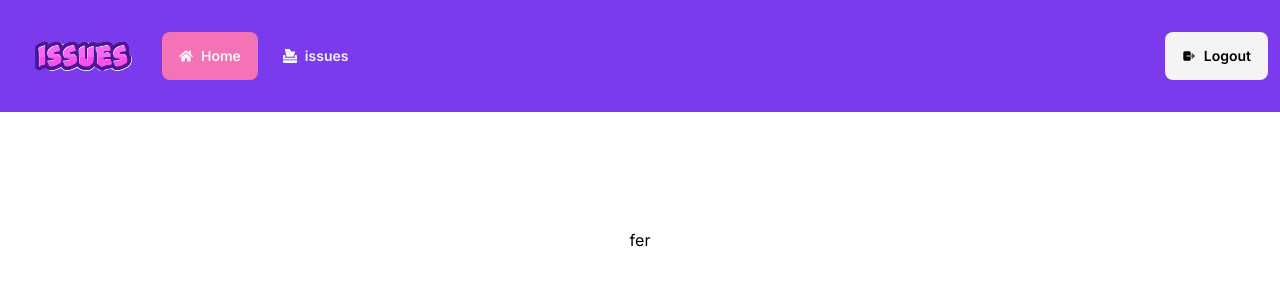
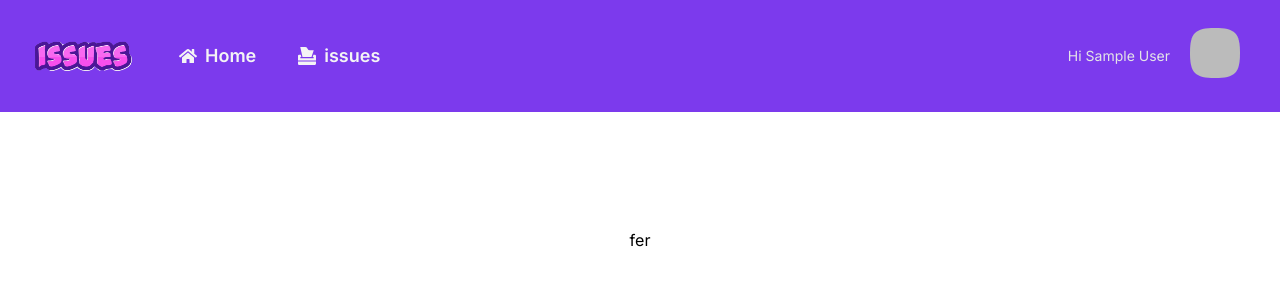
Before and after one commit to hosseinkhoshnevis94/issue-app, a Next.js app: page / in a window 1280 px wide. Shown: the top 300 px of the page. Built offline with nearby package versions, Linux system fonts and the light colour scheme; no server answers; sample sign-in values are in the browser's storage.

Commit message:
secured the new edit and delete

```diff
--- a/app/api/auth/[...nextauth]/route.ts
+++ b/app/api/auth/[...nextauth]/route.ts
@@ -1,26 +1,7 @@
+import authOption from "@/app/auth/authOption"
 import NextAuth from "next-auth"
-import GoogleProvider from "next-auth/providers/google";
-import { PrismaAdapter } from "@next-auth/prisma-adapter"
-import prisma from "@/prisma/client";
 
-const handler = NextAuth({
-  adapter:PrismaAdapter(prisma),
-  providers:[
-    GoogleProvider({
-        clientId: process.env.GOOGLE_CLIENT_ID!,
-        clientSecret: process.env.GOOGLE_CLIENT_SECRET!,
-        authorization: {
-          params: {
-            prompt: "consent",
-            access_type: "offline",
-            response_type: "code"
-          }
-        }
-      })
-  ],
-  session:{
-    strategy:"jwt"
-  }
-})
+
+const handler = NextAuth(authOption)
 
 export { handler as GET, handler as POST }
--- a/app/api/issues/[id]/route.ts
+++ b/app/api/issues/[id]/route.ts
@@ -1,5 +1,7 @@
+import authOption from "@/app/auth/authOption";
 import { IssueSchema } from "@/app/validationSchemas";
 import prisma from "@/prisma/client";
+import { getServerSession } from "next-auth";
 import { NextRequest, NextResponse } from "next/server";
 
 export async function GET(request: NextRequest,{params}:{params:{id:string}}) {
@@ -15,6 +17,8 @@ export async function GET(request: NextRequest,{params}:{params:{id:string}}) {
   }
 
 export async function PATCH(request: NextRequest,{params}:{params:{id:string}}){
+    const session = getServerSession(authOption)
+    if(!session) return NextResponse.json({},{status:401})
 const body = await request.json()
 const validation  = IssueSchema.safeParse(body)
 if(!validation.success) return NextResponse.json(validation.error.errors,{status:400})
@@ -35,6 +39,8 @@ return NextResponse.json(updatedIssue)
 
 }
 export async function DELETE(request: NextRequest,{params}:{params:{id:string}}){
+    const session = getServerSession(authOption)
+    if(!session) return NextResponse.json({},{status:401})
 const issue = await prisma.issue.findUnique({
     where:{id:parseInt(params.id)}
 })
--- a/app/api/issues/route.ts
+++ b/app/api/issues/route.ts
@@ -1,5 +1,7 @@
+import authOption from "@/app/auth/authOption";
 import { IssueSchema } from "@/app/validationSchemas";
 import prisma from "@/prisma/client";
+import { getServerSession } from "next-auth";
 import { NextRequest, NextResponse } from "next/server";
 
 
@@ -15,6 +17,8 @@ export async function GET(request: NextRequest) {
   }
 
 export async function POST (request: NextRequest){
+  // const session = getServerSession(authOption)
+  //  if(!session) return NextResponse.json({},{status:401})
     const body = await request.json()
     const validation = IssueSchema.safeParse(body)
     if(!validation.success) return NextResponse.json(validation.error.format(),{status:404})
--- /dev/null
+++ b/app/auth/authOption.ts
@@ -0,0 +1,26 @@
+import GoogleProvider from "next-auth/providers/google";
+import { PrismaAdapter } from "@next-auth/prisma-adapter"
+import prisma from "@/prisma/client";
+import { NextAuthOptions } from "next-auth";
+
+const authOption:NextAuthOptions = {
+    adapter:PrismaAdapter(prisma),
+    providers:[
+      GoogleProvider({
+          clientId: process.env.GOOGLE_CLIENT_ID!,
+          clientSecret: process.env.GOOGLE_CLIENT_SECRET!,
+          authorization: {
+            params: {
+              prompt: "consent",
+              access_type: "offline",
+              response_type: "code"
+            }
+          }
+        })
+    ],
+    session:{
+      strategy:"jwt"
+    }
+  }
+
+  export default authOption
--- /dev/null
+++ b/app/components/AuthStatus.tsx
@@ -0,0 +1,62 @@
+import React from 'react'
+import { useSession } from "next-auth/react";
+import Link from 'next/link';
+import { IoLogIn, IoLogOut } from "react-icons/io5";
+
+
+const AuthStatus = ({currentPath}:{currentPath:string}) => {
+    const { status, data: session } = useSession();
+    console.log(session);
+
+    if(status=='loading') return  <div className="skeleton border-r-4  w-12 h-12  shrink-0"></div>
+
+  return (
+    <div className="flex-none">
+    {status == "unauthenticated" && (
+      <Link
+        href={"/api/auth/signin"}
+        className={`btn btn-ghost text-l mx-1 bg-zinc-100 hover:bg-zinc-300 ${
+          currentPath == "/login" && " bg-pink-100 text-pink-500"
+        }`}
+      >
+        <IoLogIn />
+        Login
+      </Link>
+    )}
+
+    {status == "authenticated" && (
+      <>
+      <div className="mx-4  p-1 rounded-md text-sm text-zinc-200">Hi {session.user?.name}</div>
+      <div className="dropdown dropdown-end">
+        <div tabIndex={0} role="button">
+          <div className="avatar w-[50px]">
+            <div className="w-24 mask mask-squircle">
+              <img src={session.user?.image!} />
+            </div>
+          </div>
+        </div>
+        <ul
+          tabIndex={0}
+          className="dropdown-content flex flex-col justify-between items-center gap-4 z-[1] menu py-5 shadow bg-base-100 rounded-box w-auto"
+          >
+          <li className="bg-violet-200 p-1 rounded-md" >{session.user?.email}</li>
+          <li className="mt-8">
+            <Link
+              href={"/api/auth/signout"}
+              className={`btn btn-ghost text-sm mx-1 p-2  bg-zinc-100 hover:bg-zinc-300 ${
+                currentPath == "/login" && " bg-pink-100 text-pink-500"
+              }`}
+            >
+              <IoLogOut />
+              Logout
+            </Link>
+          </li>
+        </ul>
+      </div>
+    </>
+    )}
+  </div>
+  )
+}
+
+export default AuthStatus
--- a/app/components/NavBar.tsx
+++ b/app/components/NavBar.tsx
@@ -3,9 +3,8 @@ import Link from "next/link";
 import React from "react";
 import Logo from "./Logo";
 import { usePathname } from "next/navigation";
-import { IoLogIn,IoLogOut } from "react-icons/io5";
 import { FaHome, FaBoxTissue } from "react-icons/fa";
-import {useSession} from 'next-auth/react'
+import AuthStatus from "./AuthStatus";
 interface Link {
   label: string;
   href: string;
@@ -17,16 +16,18 @@ const links: Link[] = [
 ];
 const NavBar = () => {
   const currentPath = usePathname();
-  const {status,data:session} = useSession()
+
+
   return (
-    <nav className="navbar bg-violet-600">
-      <Logo />
+    <nav className="navbar bg-violet-600 pr-10">
+
       <ul className="flex-1">
+        <li><Logo /></li>
         {links.map((link) => (
           <li key={link.href}>
             <Link
               href={link.href}
-            className={`btn btn-ghost text-l mx-1 text-zinc-100 hover:bg-pink-400 ${
+              className={`nav-link ${
                 currentPath == link.href && " text-pink-400 bg-pink-400"
               }`}
             >
@@ -36,29 +37,8 @@ const NavBar = () => {
           </li>
         ))}
       </ul>
-      <div className="flex-none">
-       {status=='authenticated'  && <Link
-          href={"/api/auth/signout"}
-          className={`btn btn-ghost text-l mx-1 bg-zinc-100 hover:bg-zinc-300 ${
-            currentPath == "/login" && " bg-pink-100 text-pink-500"
-          }`}
-        >
-          <IoLogOut />
-          Logout
-        </Link>
-}
-{status=='unauthenticated' &&
-        <Link
-        href={"/api/auth/signin"}
-        className={`btn btn-ghost text-l mx-1 bg-zinc-100 hover:bg-zinc-300 ${
-          currentPath == "/login" && " bg-pink-100 text-pink-500"
-        }`}
-      >
-        <IoLogIn />
-        Login
-      </Link>
-        }
-      </div>
+
+   <AuthStatus currentPath={currentPath}/>
     </nav>
   );
 };
--- a/app/globals.css
+++ b/app/globals.css
@@ -21,8 +21,9 @@ body {
 
 }
 
+
 @layer utilities {
-  .text-balance {
-    text-wrap: balance;
+  .nav-link {
+    @apply btn btn-ghost text-lg mx-1 text-zinc-100 hover:bg-pink-400;
   }
 }
--- a/app/issues/[id]/page.tsx
+++ b/app/issues/[id]/page.tsx
@@ -3,16 +3,18 @@ import IssueStatusBadge from "@/app/components/IssueStatusBadge";
 import prisma from "@/prisma/client";
 import Link from "next/link";
 import { notFound } from "next/navigation";
-import { MdDelete,MdEdit } from "react-icons/md";
-import React, { useState } from "react";
-import { useRouter } from "next/navigation";
+import { MdEdit } from "react-icons/md";
+import React from "react";
 import DeleteIssueButton from "./DeleteIssueButton";
+import { getServerSession } from "next-auth";
+import authOption from "@/app/auth/authOption";
 
 const IssueDetailsPage = async ({ params }: { params: { id: string } }) => {
+  const session = await getServerSession(authOption)
   const issue = await prisma.issue.findUnique({
     where: { id: parseInt(params.id) },
   });
-
+  console.log(session);
 
   if (!issue) return notFound();
 
@@ -22,8 +24,13 @@ const IssueDetailsPage = async ({ params }: { params: { id: string } }) => {
         <div className="flex justify-between items-center pb-2 border-b-2">
         <h2 className="text-lg font-bold mb-2">Title: {issue.title}  <IssueStatusBadge status={issue.status} /> </h2>
         <div className="flex gap-2">
-        <button className='btn btn-outline btn-sm '><MdEdit /> <Link href={`./${params.id}/edit`}>edit</Link></button>
-        <DeleteIssueButton issueId={params.id}></DeleteIssueButton>
+
+            <>
+             <button className='btn btn-outline btn-sm '><MdEdit /> <Link href={`./${params.id}/edit`}>edit</Link></button>
+             <DeleteIssueButton issueId={params.id}></DeleteIssueButton>
+            </>
+
+
         </div>
         </div>
         <p className="flex gap-5 font-normal text-xs">
--- a/app/issues/loading.tsx
+++ b/app/issues/loading.tsx
@@ -10,7 +10,6 @@ const LoadingIssuePage = () => {
         <Link href={"./issues/new"}>New</Link>
       </button>
       <div className="mt-10">
-        {true && <div>loaidng</div>}
         <table className="table table-zebra">
           <thead>
             <tr>
--- a/app/issues/new/page.tsx
+++ b/app/issues/new/page.tsx
@@ -1,6 +1,8 @@
 "use client";
 import dynamic from "next/dynamic";
 import { Skeleton } from "@/app/components";
+import { useSession } from "next-auth/react";
+import { useRouter } from "next/navigation";
 
 const IssueForm = dynamic(
   ()=>import('@/app/issues/_components/IssueForm'),
@@ -11,6 +13,13 @@ const IssueForm = dynamic(
 )
 
 const NewIssuePage = () => {
+  const { data: session, status } = useSession()
+  const router = useRouter()
+
+  if (!session) return router.push('/api/auth/signin')
+
+
+
   return (
     <div className="flex flex-col justify-center items-center mt-2">
      <IssueForm></IssueForm>
--- a/app/issues/page.tsx
+++ b/app/issues/page.tsx
@@ -12,7 +12,7 @@ const IssuesPage = async () => {
       <div className='mt-10'>
         <table className="table table-zebra">
           <thead>
-            <tr>
+            <tr className='text-lg'>
               <th>Title</th>
               <th>Created at</th>
               <th>updated at</th>
@@ -21,12 +21,12 @@ const IssuesPage = async () => {
             </tr>
           </thead>
           <tbody>
-          { issues.map((issue,index)=>
+          { issues.map((issue:any,index:number)=>
             <tr key={issue.id}>
               <td><Link className='link link-primary font-bold hover:text-pink-600' href={`/issues/${issue.id}`}>{issue.title}</Link></td>
-              <td>{issue.description}</td>
               <td>{issue.createdAt.toDateString()}</td>
               <td>{issue.updatedAt.toDateString()}</td>
+              <td>{issue.description}</td>
               <td><IssueStatusBadge status={issue.status} /></td>
             </tr>
 )}
--- a/next.config.mjs
+++ b/next.config.mjs
@@ -1,4 +1,15 @@
 /** @type {import('next').NextConfig} */
-const nextConfig = {};
+const nextConfig = {
+    // async headers(){
+    //     return [
+    //         {
+    //             source:'/:path*',
+    //             headers:[
+    //                 {key:'referrer-policy',value:'no-referre'}
+    //             ]
+    //         }
+    //     ]
+    // }
+};
 
 export default nextConfig;
```
Lines whose indentation alone changed are shown as unchanged.
